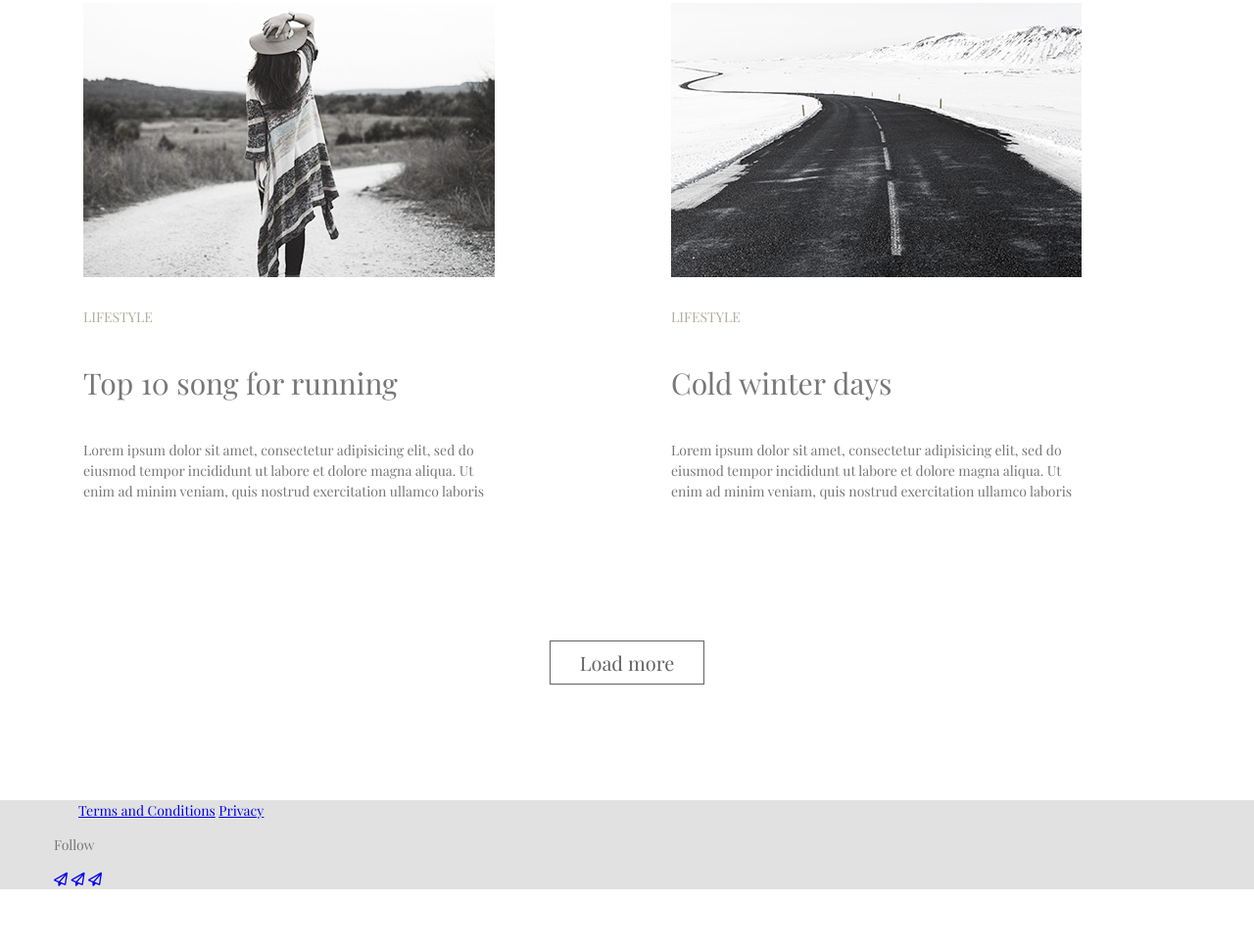
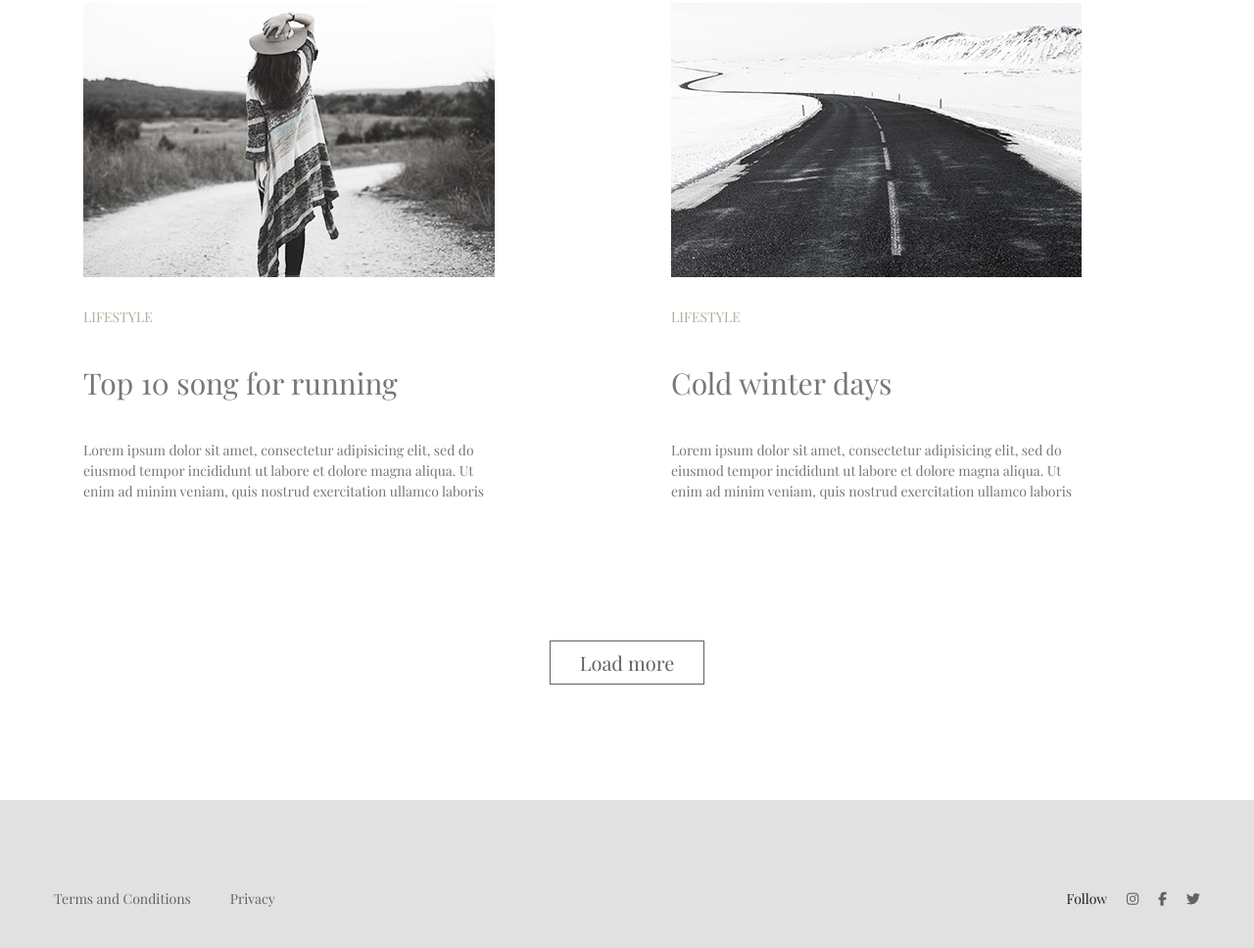
Before and after one commit to y4rkxv/minimo-website, a plain HTML site: page index.html in a window 1280 px wide. Shown: the part 2986-3954 px from the top of the page at 98% size. Before the commit the page ends 3894 px from the top, so only its background shows below. Drawn offline with nearby package versions, Linux system fonts and the light colour scheme; a web font is replaced by a local one.

Commit message:
finish website layout

```diff
--- a/assets/css/style.css
+++ b/assets/css/style.css
@@ -36,7 +36,6 @@ h6 {
 /* Header */
 .header {
   width: 100%;
-
   padding-top: 70px;
 }
 
@@ -205,14 +204,42 @@ h6 {
 /* Footer */
 
 .footer {
+  background-color: #e1e1e1;
+  width: 100%;
+  padding-top: 50px;
+}
+
+.footer__content {
   display: flex;
-  background-color: #e1e1e1;
+  justify-content: space-between;
+  align-items: center;
+  padding: 40px 0;
 }
+
 .footer__legal {
-  justify-self: start;
-  position: relative;
-  width: 50%;
-  margin: 0 25px;
+  display: flex;
   text-decoration: none;
-  color: #777;
+  gap: 40px;
 }
+
+.footer__social {
+  display: flex;
+  text-align: center;
+  text-decoration: none;
+  gap: 20px;
+}
+
+.footer__link {
+  font-size: 14px;
+  text-decoration: none;
+  color: #626262;
+}
+
+.footer__link:hover {
+  color: #b4ad9e;
+}
+
+.footer__text {
+  font-size: 14px;
+  color: #1d1d1d;
+}
--- a/index.html
+++ b/index.html
@@ -194,21 +194,23 @@
     </div>
     <footer class="footer">
       <div class="container">
+        <div class="footer__content">
           <div class="footer__legal">
             <a class="footer__link" href="#">Terms and Conditions</a>
             <a class="footer__link" href="#">Privacy</a>
           </div>
           <div class="footer__social">
-          <p>Follow</p>
+            <span class="footer__text">Follow</span>
             <a class="footer__link" href="#"
-            ><i class="fa-regular fa-paper-plane"></i
+              ><i class="fa-brands fa-instagram"></i>
+            </a>
+            <a class="footer__link" href="#"
+              ><i class="fa-brands fa-facebook-f"></i
             ></a>
             <a class="footer__link" href="#"
-            ><i class="fa-regular fa-paper-plane"></i
+              ><i class="fa-brands fa-twitter"></i
             ></a>
-          <a class="footer__link" href="#"
-            ><i class="fa-regular fa-paper-plane"></i
-          ></a>
+          </div>
         </div>
       </div>
     </footer>
```
Lines whose indentation alone changed are shown as unchanged.
